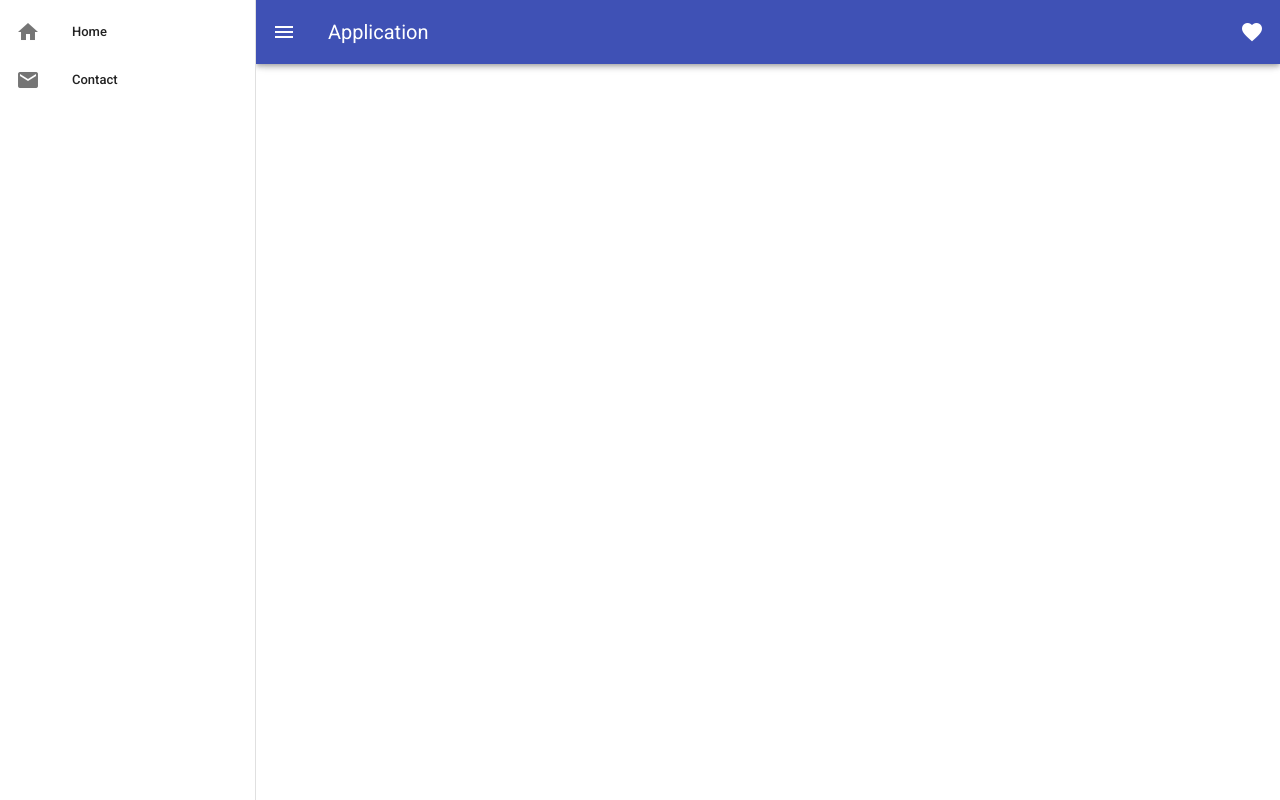
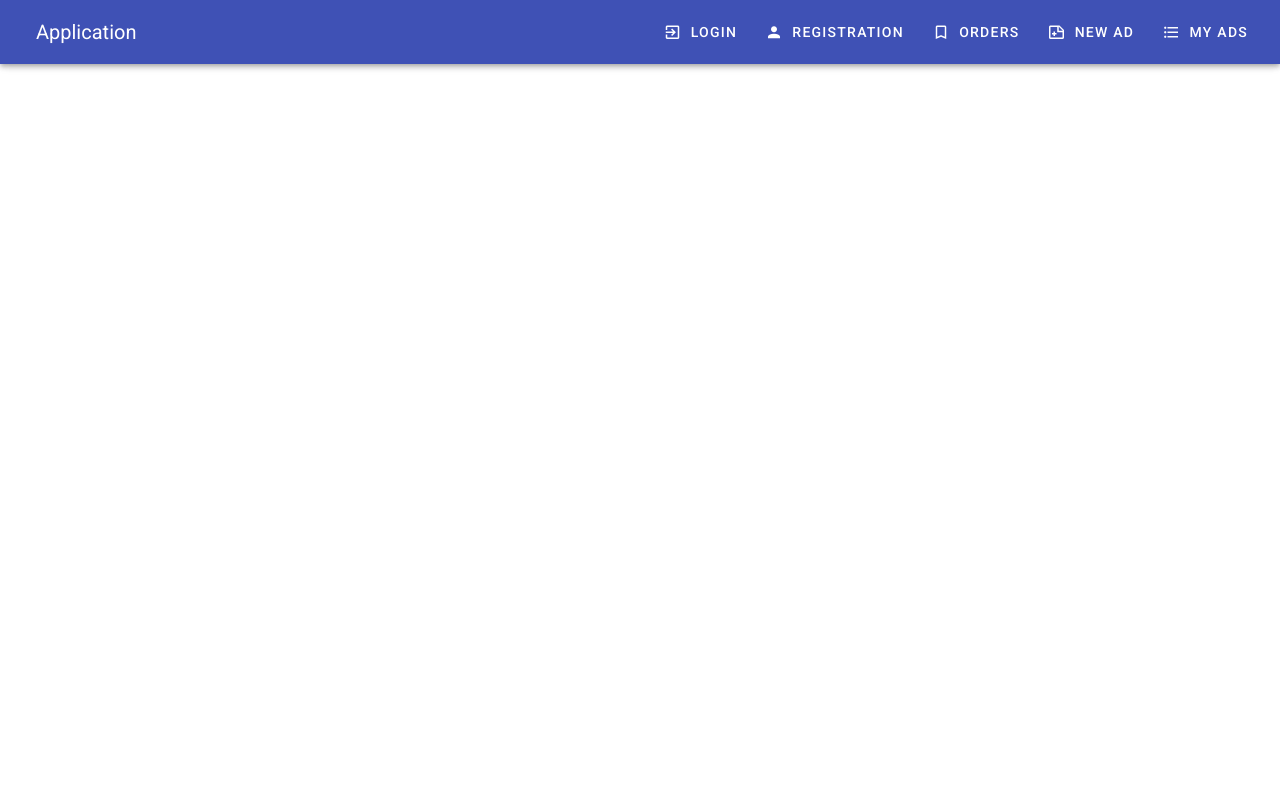
Before and after one commit to asperXx/spa-application, a Vue app: page / in a window 1280 px wide. Built offline with nearby package versions, Linux system fonts and the light colour scheme.

Commit message:
add adapt navbar and app-bar

```diff
--- a/package.json
+++ b/package.json
@@ -10,7 +10,7 @@
   "dependencies": {
     "core-js": "^3.6.5",
     "vue": "^2.6.11",
-    "vue-router": "^3.3.2",
+    "vue-router": "^3.3.4",
     "vuetify": "^2.2.32",
     "vuex": "^3.4.0"
   },
--- a/src/App.vue
+++ b/src/App.vue
@@ -1,37 +1,46 @@
 <template>
   <v-app id="inspire">
-    <v-navigation-drawer v-model="drawer" app>
-      <v-list dense>
-        <v-list-item link>
+    <v-navigation-drawer v-model="drawer" app clipped class="hidden-lg-and-up">
+      <v-list dense >
+        <v-list-item
+        v-for="link in links"
+        :key="link.title"
+        :to="link.url"
+        >
           <v-list-item-action>
-            <v-icon>mdi-home</v-icon>
+            <v-icon>{{link.icon}}</v-icon>
           </v-list-item-action>
           <v-list-item-content>
-            <v-list-item-title>Home</v-list-item-title>
+            <v-list-item-title>{{link.title}}</v-list-item-title>
           </v-list-item-content>
         </v-list-item>
-        <v-list-item link>
-          <v-list-item-action>
-            <v-icon>mdi-email</v-icon>
-          </v-list-item-action>
-          <v-list-item-content>
-            <v-list-item-title>Contact</v-list-item-title>
-          </v-list-item-content>
-        </v-list-item>
+
       </v-list>
     </v-navigation-drawer>
 
-    <v-app-bar app color="indigo" dark>
-      <v-app-bar-nav-icon @click.stop="drawer = !drawer"></v-app-bar-nav-icon>
+    <v-app-bar app clipped-left color="indigo" dark >
+      <v-app-bar-nav-icon @click.stop="drawer = !drawer" class="hidden-md-and-up"></v-app-bar-nav-icon>
       <v-toolbar-title>Application</v-toolbar-title>
       <v-spacer></v-spacer>
-      <v-btn icon>
-        <v-icon>mdi-heart</v-icon>
+      <v-toolbar-items class="hidden-sm-and-down">
+      <v-btn text
+      v-for="link in links"
+      :key="link.title"
+      :to="link.url"
+      >
+        <v-icon left>{{link.icon}}</v-icon>
+        {{link.title}}
       </v-btn>
+      </v-toolbar-items>
     </v-app-bar>
 
-    <v-main></v-main>
-    <!-- <router-view></router-view> -->
+    <v-main>
+      <v-container class="fill-height" fluid>
+        <v-row align="center" justify="center">
+          <router-view />
+        </v-row>
+      </v-container>
+    </v-main>
   </v-app>
 </template>
 
@@ -45,7 +54,14 @@ export default {
   components: {},
 
   data: () => ({
-    drawer: null
+    drawer: null,
+    links: [
+      {title:'Login', icon: 'mdi-exit-to-app', url:'/login'},
+      {title:'Registration', icon: 'mdi-account', url:'/registration'},
+      {title:'Orders', icon: 'mdi-bookmark-outline', url:'/orders'},
+      {title:'New ad', icon: 'mdi-note-plus-outline', url:'/new'},
+      {title:'My ads', icon: 'mdi-format-list-bulleted', url:'/list'}
+    ]
   })
 };
 </script>
--- /dev/null
+++ b/src/router/index.js
@@ -0,0 +1,8 @@
+import Vue from 'vue';
+import Router from 'vue-router';
+
+Vue.use(Router);
+
+export default new Router({
+    router: []
+});
```
Also changed, not shown: src/main.js (+9 -4 lines), 1 other file (tests, documents, lock files or other folders).
